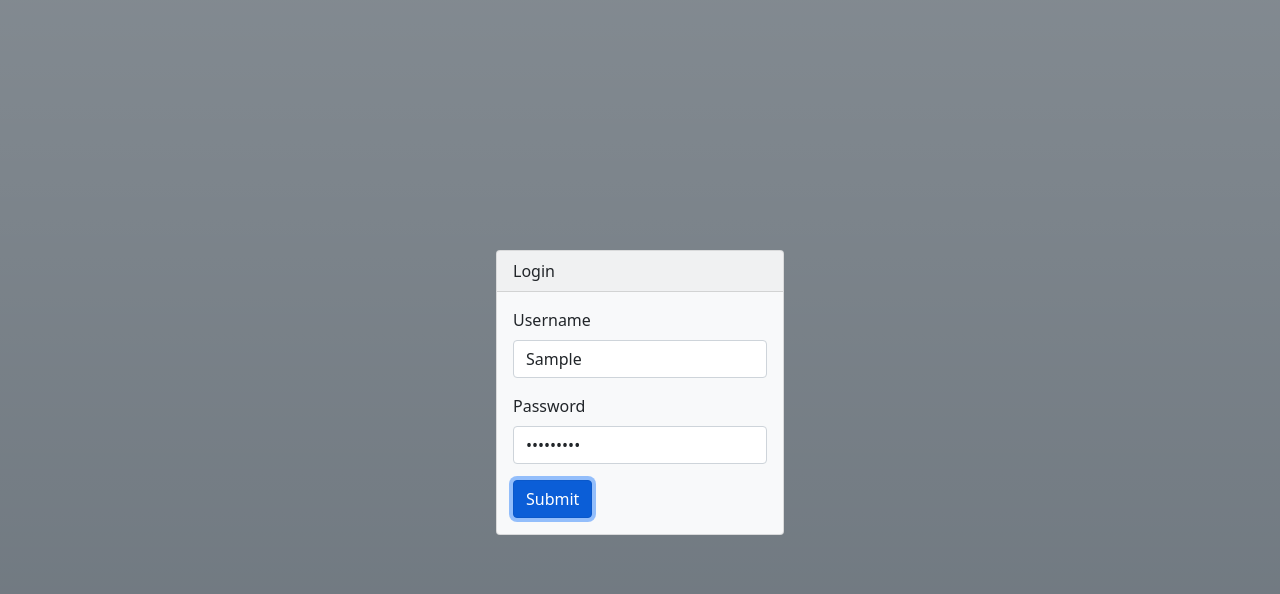
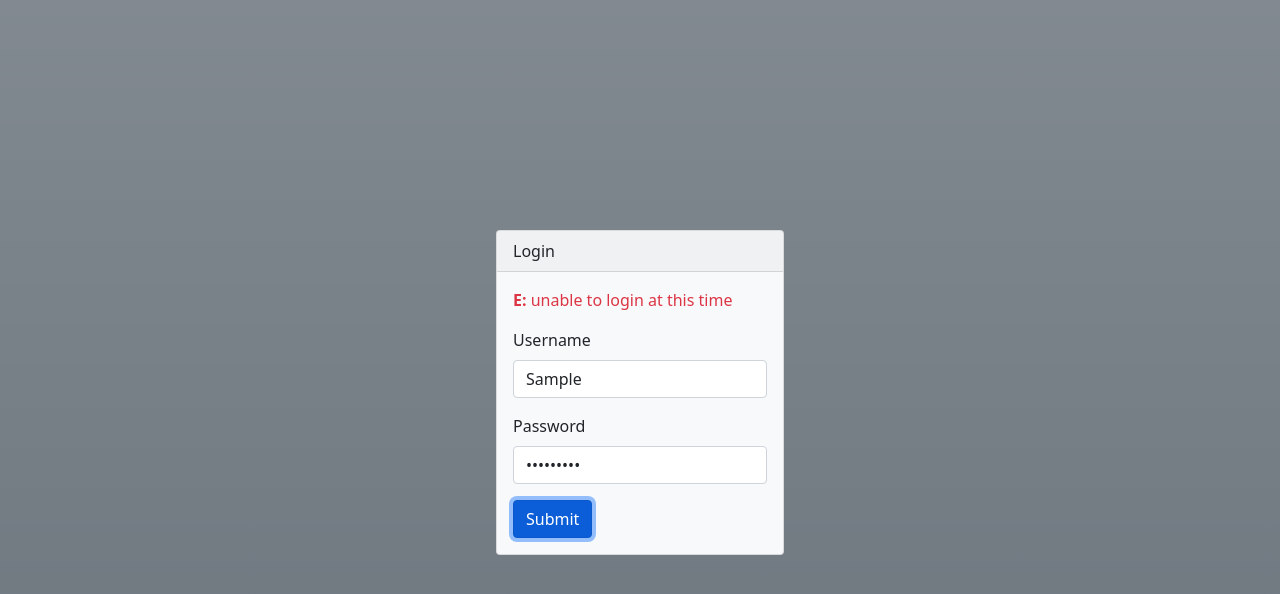
Before and after one commit to nathan-osman/i5, a React (Create React App) app in the folder ui/: page /login in a window 1280 px wide. Both pictures are taken after typing "Sample", "Sample123" into the empty fields and a click on the button "Submit". Shown: the top 594 px of the page. Built offline with nearby package versions, Linux system fonts and the light colour scheme; no server answers.

Commit message:
Complete initial login implementation.

```diff
--- a/ui/package.json
+++ b/ui/package.json
@@ -8,6 +8,7 @@
     "@testing-library/user-event": "^13.5.0",
     "axios": "^0.26.1",
     "bootstrap": "^5.1.3",
+    "jquery": "^3.6.0",
     "react": "^17.0.2",
     "react-dom": "^17.0.2",
     "react-router-dom": "^6.2.2",
--- a/ui/src/auth/Login/index.js
+++ b/ui/src/auth/Login/index.js
@@ -1,59 +1,34 @@
-import axios from 'axios';
-import { useState } from 'react';
 import { useNavigate } from 'react-router-dom';
 import { useSetRecoilState } from 'recoil';
-import { authState } from '../api/state';
+import { authAtom } from '../api/state';
+import Form from '../../components/Form';
 import './index.css';
 
 const Login = () => {
 
-  let navigate = useNavigate();
+  const navigate = useNavigate();
+  const setAuth = useSetRecoilState(authAtom);
 
-  const [username, setUsername] = useState('');
-  const [password, setPassword] = useState('');
-  const setAuthState = useSetRecoilState(authState);
-
-  const login = async (username, password) => {
-    try {
-      await axios.post('/auth/login', { username, password });
-      setAuthState((authState) => {
-        return { ...authState, isAuthenticated: true };
-      });
-      navigate("/");
-    } catch (e) {
-      //...
-    } finally {
-      //...
-    }
-  };
-
-  const onSubmit = (e) => {
-    e.preventDefault();
-    login(username, password);
-  };
-
-  const onUsernameChange = ({ target: { value } }) => {
-    setUsername(value);
-  };
-
-  const onPasswordChange = ({ target: { value } }) => {
-    setPassword(value);
-  };
+  function handleData() {
+    setAuth((auth) => {
+      return { ...auth, isAuthenticated: true };
+    });
+    navigate("/");
+  }
 
   return (
     <div id="Login" className="bg-secondary bg-gradient">
       <div className="card text-dark bg-light mb-3" style={{ width: '18rem' }}>
         <div className="card-header">Login</div>
         <div className="card-body">
-          <form onSubmit={onSubmit}>
+          <Form url="/auth/login" onData={handleData} id="Login">
             <div className="mb-3">
               <label htmlFor="username" className="form-label">Username</label>
               <input
                 type="text"
                 className="form-control"
                 id="username"
-                value={username}
-                onChange={onUsernameChange}
+                name="username"
                 autoFocus />
             </div>
             <div className="mb-3">
@@ -62,11 +37,9 @@ const Login = () => {
                 type="password"
                 className="form-control"
                 id="password"
-                value={password}
-                onChange={onPasswordChange} />
+                name="password" />
             </div>
-            <button type="submit" className="btn btn-primary">Submit</button>
-          </form>
+          </Form>
         </div>
       </div>
     </div>
--- a/ui/src/auth/api/state.js
+++ b/ui/src/auth/api/state.js
@@ -1,6 +1,6 @@
 import { atom } from "recoil";
 
-export const authState = atom({
+export const authAtom = atom({
   key: 'Auth',
   default: {
     isAuthenticated: false
--- /dev/null
+++ b/ui/src/auth/util/PrivateRoute.js
@@ -0,0 +1,17 @@
+import { Navigate } from 'react-router-dom';
+import { useRecoilValue } from 'recoil';
+import { authAtom } from '../api/state';
+
+/**
+ * Component to ensure user is logged in before navigating to a page
+ */
+const PrivateRoute = ({ children }) => {
+
+  const auth = useRecoilValue(authAtom);
+
+  // If the user is authenticated, render the page content; otherwise, redirect
+  // the user to the login page
+  return auth.isAuthenticated ? children : <Navigate to="/login" />;
+};
+
+export default PrivateRoute;
--- /dev/null
+++ b/ui/src/components/Form.js
@@ -0,0 +1,61 @@
+import $ from 'jquery';
+import axios from "axios";
+import { useEffect, useRef, useState } from "react";
+
+/**
+ * Form component that makes an AJAX request for data on submission
+ */
+const Form = ({ url, onData, ...props }) => {
+
+  const formElement = useRef(null);
+
+  const [isLoading, setIsLoading] = useState(false);
+  const [errorMessage, setErrorMessage] = useState(null);
+
+  useEffect(() => {
+    $('input', formElement.current).prop('disabled', isLoading);
+  }, [isLoading]);
+
+  function handleSubmit(e) {
+    e.preventDefault();
+    setIsLoading(true);
+    setErrorMessage(null);
+    const data = $(formElement.current).serializeArray().reduce(
+      (m, e) => ({ ...m, [e.name]: e.value }),
+      {}
+    );
+    axios.post(url, data)
+      .then(d => {
+        onData(d);
+      })
+      .catch(e => {
+        if (e.response && 'error' in e.response.data) {
+          setErrorMessage(e.response.data.error);
+        } else {
+          setErrorMessage("unable to login at this time");
+        }
+      })
+      .finally(() => {
+        setIsLoading(false);
+      });
+  }
+
+  return (
+    <form ref={formElement} onSubmit={handleSubmit}>
+      {errorMessage ?
+        <p className="text-danger">
+          <strong>E:</strong>{' '}
+          {errorMessage}
+        </p> : null
+      }
+      {props.children}
+      <button
+        type="submit"
+        className="btn btn-primary">
+        Submit
+      </button>
+    </form>
+  );
+};
+
+export default Form;
--- a/ui/src/index.js
+++ b/ui/src/index.js
@@ -8,6 +8,7 @@ import { BrowserRouter, Routes, Route } from "react-router-dom";
 import App from './app/App';
 import Home from './pages/Home';
 import Login from './auth/Login';
+import PrivateRoute from './auth/util/PrivateRoute';
 import 'bootstrap/dist/css/bootstrap.min.css';
 import './index.css';
 
@@ -18,7 +19,11 @@ ReactDOM.render(
     <RecoilRoot>
       <BrowserRouter>
         <Routes>
-          <Route path="/" element={<App />}>
+          <Route path="/" element={
+            <PrivateRoute>
+              <App />
+            </PrivateRoute>
+          }>
             <Route index element={<Home />} />
           </Route>
           <Route path="/login" element={<Login />} />
```
Also changed, not shown: 1 other file (tests, documents, lock files or other folders).
